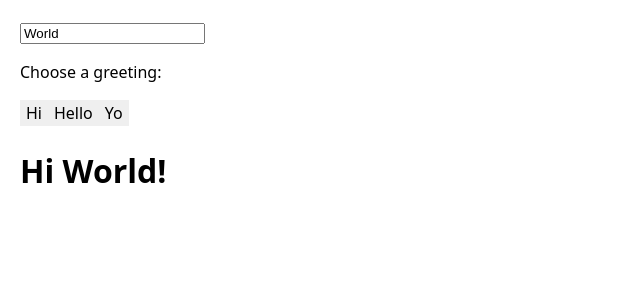
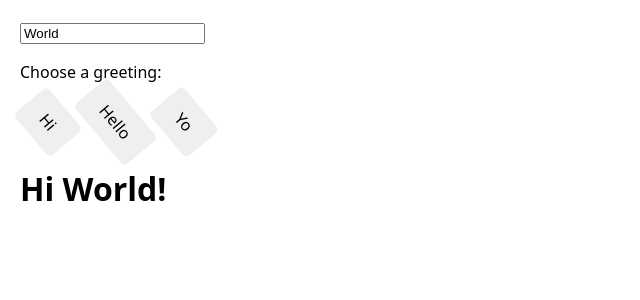
Before and after one commit to JustCallMeWhateverness/ReactTest, a React (Vite) app: page / in a window 1280 px wide. Shown: the top 300 px of the page, without its empty margins (0-640 px from the left). Built offline with nearby package versions, Linux system fonts and the light colour scheme.

Commit message:
CSS changes

```diff
--- a/src/css/index.css
+++ b/src/css/index.css
@@ -16,5 +16,7 @@ button {
   font: inherit;
   cursor: pointer;
   border: none;
-
+  padding: 10px 20px;
+  border-radius: 5px;
+  transform: rotate(50deg);
 }
```
